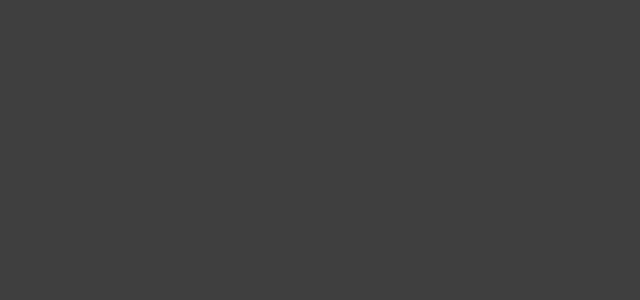
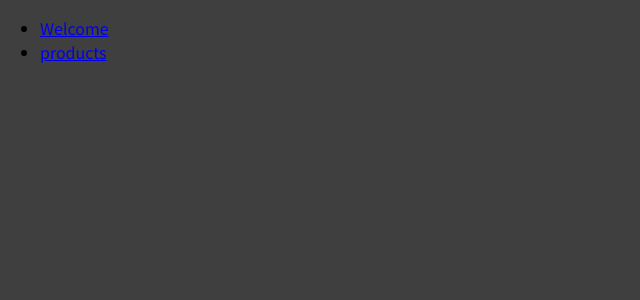
Before and after one commit to Trucker9/reactjs_sandbox, a JavaScript app in the folder 12th - react router/: page / in a window 1280 px wide. Shown: the top 300 px of the page, without its empty margins (0-640 px from the left). Built offline with nearby package versions, Linux system fonts and the light colour scheme; the HTML template or start-up script is replaced by a standard one.

Commit message:
(20) Links in router️

```diff
--- a/12th - react router/src/App.js
+++ b/12th - react router/src/App.js
@@ -1,10 +1,12 @@
 import {Route} from 'react-router-dom';
 import Welcome from './pages/Welcome';
 import Products from './pages/Products';
+import MainHeader from "./components/MainHeader";
 
 function App() {
     return (
         <div>
+            <MainHeader/>
             {/* now welcome will only be visible if the url is /welcome */}
             <Route exact path="/welcome">
                 <Welcome/>
--- /dev/null
+++ b/12th - react router/src/components/MainHeader.js
@@ -0,0 +1,24 @@
+import {Link} from "react-router-dom";
+
+const MainHeader = () => {
+    return (
+        <header>
+            <nav>
+                <ul>
+                    <li>
+                        {/* This way, every link click is a new start to the app!
+                        <a href="/welcome">Welcome </a>*/}
+                        {/* Link component manually changes the url and prevent browser defaults */}
+                        <Link to="/welcome">Welcome</Link>
+                    </li>
+                    <li>
+                        {/*<a href="/products">products </a>*/}
+                        <Link to="/products">products</Link>
+                    </li>
+                </ul>
+            </nav>
+        </header>
+    )
+}
+
+export default MainHeader;
```
